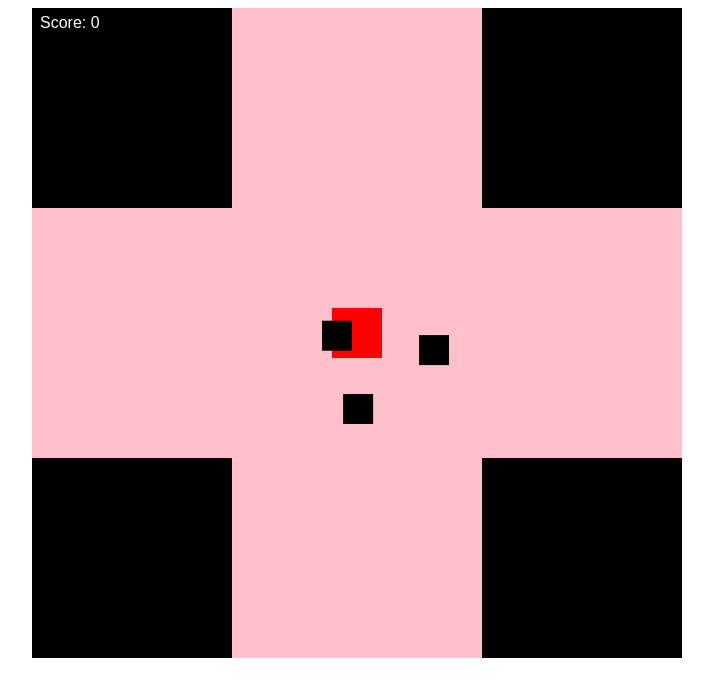
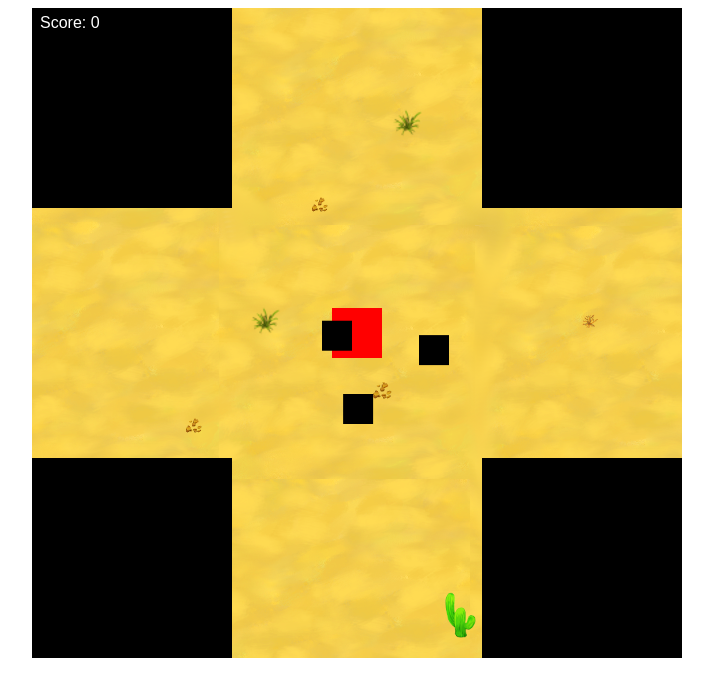
Before and after one commit to Ivo-Evans/Cowboy-Jim, a plain HTML site: page index.html in a window 1280 px wide. Shown: the whole page, without its empty margins (283-996 px from the left). Drawn offline with Linux system fonts and the light colour scheme.

Commit message:
add background image

```diff
--- a/cowboy_jim.js
+++ b/cowboy_jim.js
@@ -26,7 +26,7 @@ function shoot(event) { // currently broken because enemies that have run past y
 function draw() {
     ctx.clearRect(0, 0, canvas.width, canvas.height);
     drawJim();
-    drawBuildings();
+    drawBuildings(); // replace with drawEnvironment, inside add drawBackground before building calls, and call drawEnvironment before drawJim;
     generateEnemies();
     drawEnemies();
     drawScore();
--- a/index.html
+++ b/index.html
@@ -13,7 +13,8 @@
             display: none;
         }
         canvas {
-            background-color: pink;
+            background: url('./Background/background.png');
+            /* background-color: pink; */
         }
     </style>
 </head>
```
Also changed, not shown: Background/Object_10.png (added), Background/Object_15.png (added), Background/Object_2.png (added), Background/Object_9.png (added), Background/Tile_5.png (added), Background/background.png (added), 1 other file.
